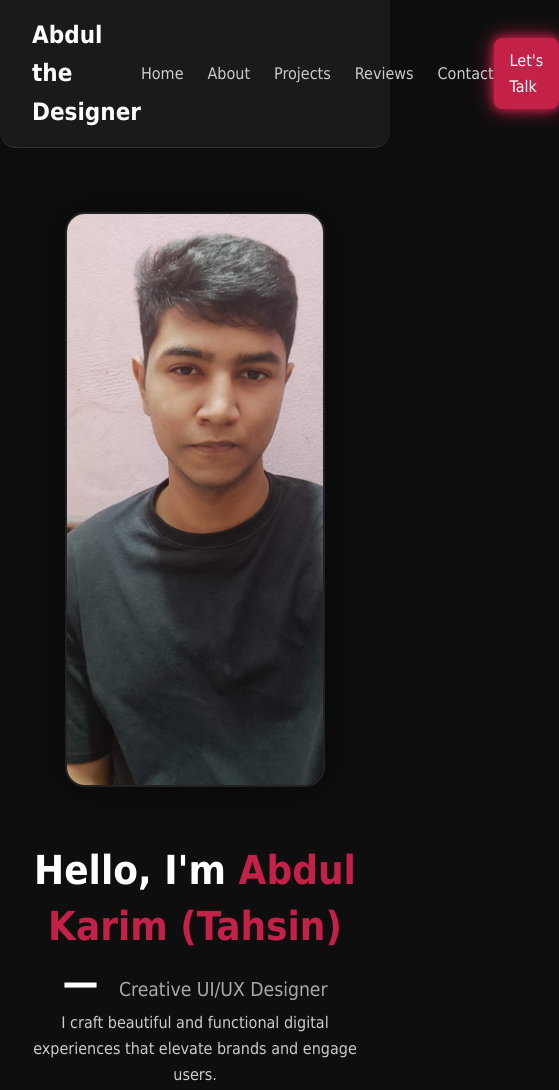
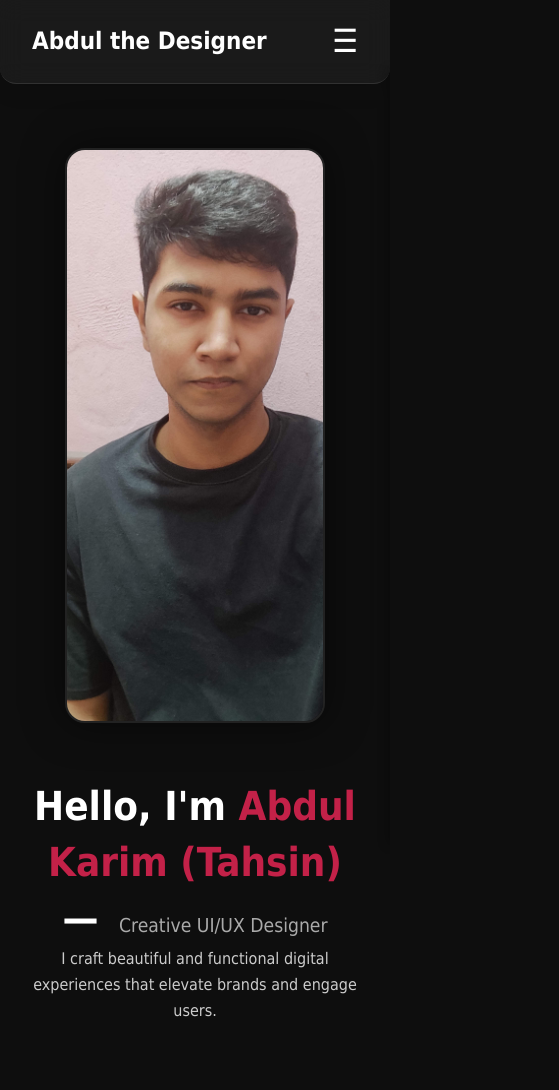
Before and after one commit to tahsin551/abdulkarimui-ux, a plain HTML site: page index.html in a window 390 px wide. Shown: the top 1090 px of the page, 559 px wide, since content can reach past the window. Drawn offline with Linux system fonts and the light colour scheme.

Commit message:
added new file

```diff
--- a/index.html
+++ b/index.html
@@ -13,6 +13,10 @@
   <header>
     <nav class="navbar">
       <div class="logo">Abdul the Designer</div>
+
+<input type="checkbox" id="menu-toggle" class="menu-toggle">
+<label for="menu-toggle" class="hamburger">&#9776;</label>
+
 <ul class="nav-links">
   <li><a href="#home">Home</a></li>
   <li><a href="#about">About</a></li>
@@ -20,7 +24,9 @@
   <li><a href="#review">Reviews</a></li>
   <li><a href="#contact">Contact</a></li>
 </ul>
+
 <a href="#contact" class="talk-btn">Let's Talk</a>
+
     </nav>
   </header>
 
--- a/styles.css
+++ b/styles.css
@@ -33,9 +33,9 @@ body {
   align-items: center;
   background: rgba(0, 0, 0, 0.7);
   padding: 1rem 2rem;
-  position: sticky;
+  position: fixed;
   top: 0;
-  z-index: 1000;
+  width: 100%;
   backdrop-filter: blur(10px);
 
 }
@@ -133,6 +133,51 @@ body {
 
 .nav-links:hover::after {
   width: 100%;
+}
+.menu-toggle {
+  display: none;
+}
+
+.hamburger {
+  display: none;
+  font-size: 2rem;
+  cursor: pointer;
+  color: #fff;
+}
+
+/* Responsive Navigation */
+@media (max-width: 768px) {
+  .hamburger {
+    display: block;
+    z-index: 1001;
+  }
+
+  .nav-links {
+    position: fixed;
+    top: 70px;
+    right: 0;
+    background: #111;
+    flex-direction: column;
+    width: 200px;
+    height: calc(100vh - 70px);
+    justify-content: flex-start;
+    padding: 2rem 1rem;
+    transform: translateX(100%);
+    transition: transform 0.3s ease-in-out;
+    box-shadow: -2px 0 10px rgba(0,0,0,0.3);
+  }
+
+  .menu-toggle:checked + .hamburger + .nav-links {
+    transform: translateX(0);
+  }
+
+  .talk-btn {
+    display: none;
+  }
+
+  .nav-links li {
+    margin: 1rem 0;
+  }
 }
 
 
@@ -835,3 +880,56 @@ a:hover svg {
   box-shadow: 0 0 15px #c13248, 0 0 30px #c13248, 0 0 45px #c13248;
   border-radius: 50%;
 }
+
+html, body {
+  max-width: 100%;
+  overflow-x: hidden;
+}
+
+
+
+.menu-toggle {
+  display: none;
+}
+
+.hamburger {
+  display: none;
+  font-size: 2rem;
+  cursor: pointer;
+  color: #fff;
+}
+
+/* Responsive Navigation */
+@media (max-width: 768px) {
+  .hamburger {
+    display: block;
+    z-index: 1001;
+  }
+
+  .nav-links {
+    position: fixed;
+    top: 70px;
+    right: 0;
+    background: #111;
+    flex-direction: column;
+    width: 200px;
+    height: calc(100vh - 70px);
+    justify-content: flex-start;
+    padding: 2rem 1rem;
+    transform: translateX(100%);
+    transition: transform 0.3s ease-in-out;
+    box-shadow: -2px 0 10px rgba(0,0,0,0.3);
+  }
+
+  .menu-toggle:checked + .hamburger + .nav-links {
+    transform: translateX(0);
+  }
+
+  .talk-btn {
+    display: none;
+  }
+
+  .nav-links li {
+    margin: 1rem 0;
+  }
+}
```
Lines whose indentation alone changed are shown as unchanged.
